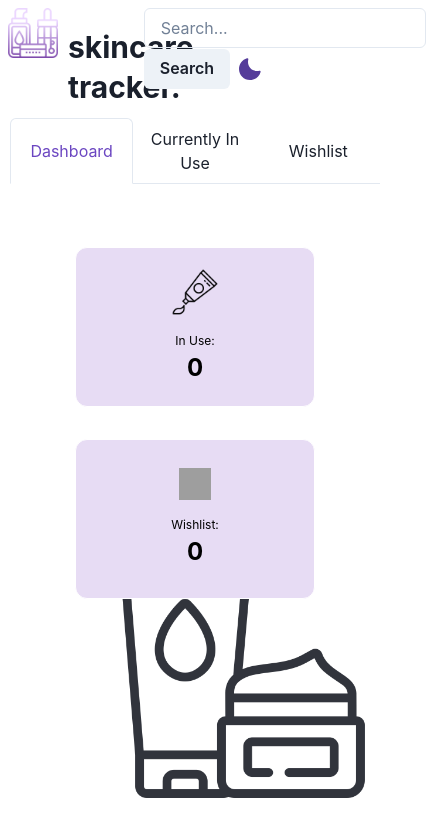
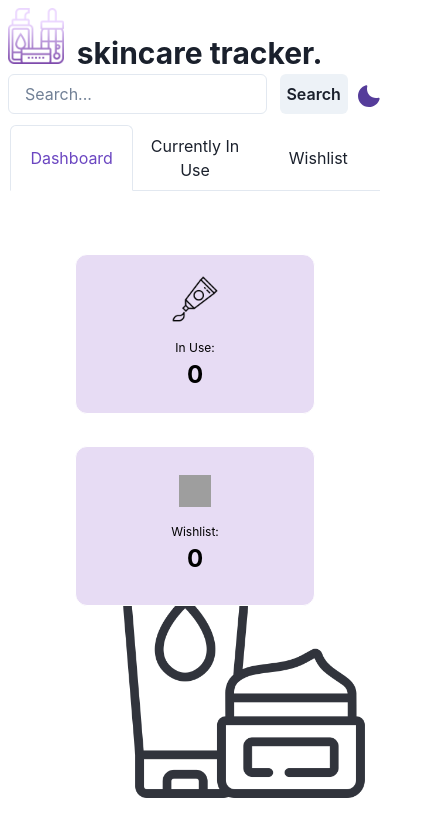
Before and after one commit to vvynz/skincare-tracker, a React (Create React App) app: page / in a window 390 px wide. Shown: the top 836 px of the page, 426 px wide, since content can reach past the window. Built offline with nearby package versions, Linux system fonts and the light colour scheme; grey boxes are pictures that could not be loaded.

Commit message:
Update navbar responsiveness and styling

```diff
--- a/src/Components/NavBar.jsx
+++ b/src/Components/NavBar.jsx
@@ -17,13 +17,13 @@ export default function NavBar({
     <header>
       <nav className="navbar">
         <img className="logo" src={logo_col} alt="Logo icon" />
-        <Heading>skincare tracker.</Heading>
+        <Heading className="heading-name">skincare tracker.</Heading>
       </nav>
-      <div>
+      <div className="search-container">
         <Input
           value={query}
-          className="search_bar"
-          width="auto"
+          className="search-bar"
+          // width="auto"
           placeholder="Search..."
           onChange={e => setQuery(e.target.value)}
         />
--- a/src/Styles/NavBar.scss
+++ b/src/Styles/NavBar.scss
@@ -1,7 +1,8 @@
 header {
   display: flex;
-  justify-content: space-between;
+  flex-direction: column;
   margin: 0.5em 0.5em;
+  align-items: baseline;
 }
 
 .navbar {
@@ -10,9 +11,18 @@ header {
 }
 
 .logo {
-  margin-right: 10px;
-  width: 50px;
+  margin-right: 0.8rem;
+  width: 3.5em;
   // filter: brightness(0) invert(0.7);
+}
+
+.search-container {
+  display: flex;
+  align-items: baseline;
+}
+
+.search-bar {
+  margin-right: 0.8rem;
 }
 
 .toggle--colorMode {
@@ -21,9 +31,22 @@ header {
   border-radius: 50%;
   width: 2.5em;
   height: 2.5em;
+  margin-left: 0.5rem;
 }
 
 .toggle--colorMode:hover {
   // background: RGBA(255, 255, 255, 0.08);
   background: rgb(203, 213, 224, 0.4);
 }
+
+// screen min-width: 400px
+@media (min-width: 25em) {
+  header {
+    flex-direction: row;
+    justify-content: space-between;
+  }
+
+  heading-name {
+    font-size: 16px;
+  }
+}
--- a/src/Styles/Overview.scss
+++ b/src/Styles/Overview.scss
@@ -1,7 +1,7 @@
 .stats_container {
   display: flex;
   flex-direction: column;
-  // justify-content: space-evenly;
+  justify-content: space-evenly;
   margin-top: 3em;
 }
 
@@ -18,9 +18,10 @@
   align-items: center;
 }
 
-@media (min-width: 30em) {
+// screen min-width: 400px
+@media (min-width: 25em) {
   .stats_container {
     flex-direction: row;
-    justify-content: space-evenly;
+    // justify-content: space-evenly;
   }
 }
```
Also changed, not shown: src/App.js (+7 -6 lines).
